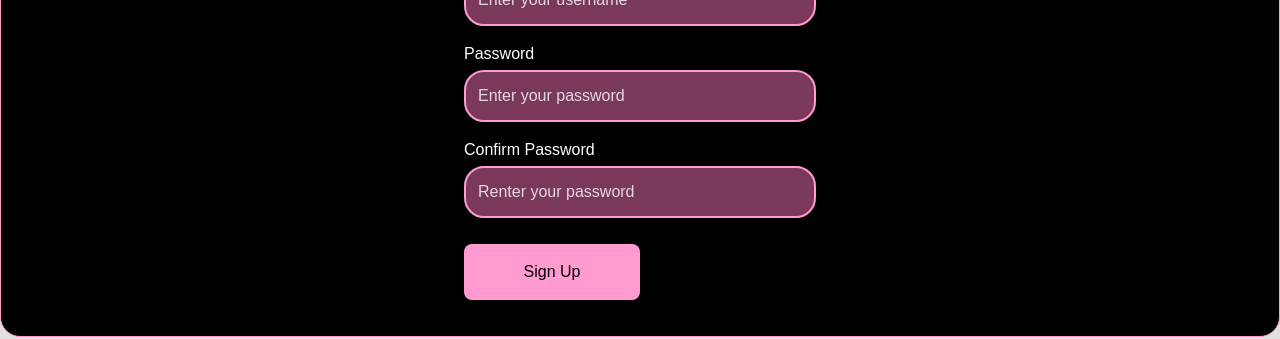
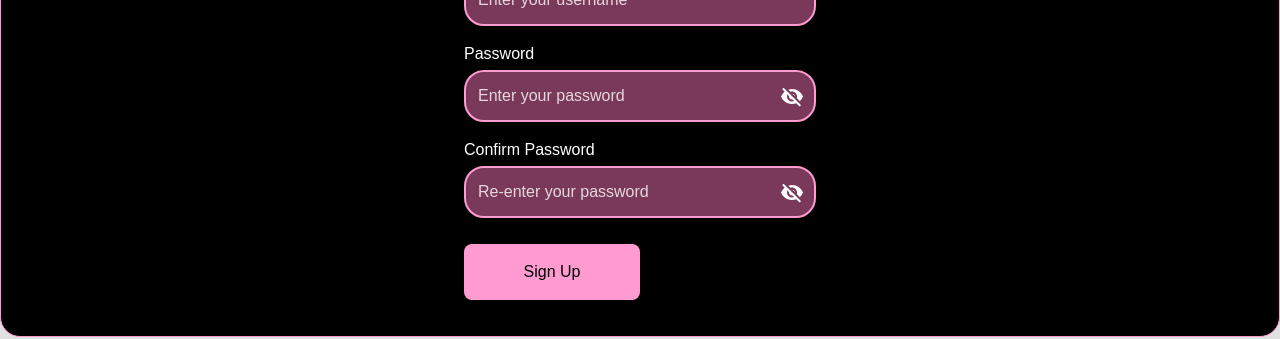
Before and after one commit to kacieyee/CSFinalProject, a Next.js app in the folder code/: page /signup in a window 1280 px wide. Shown: the part 183-522 px from the top of the page. Built offline with nearby package versions, Linux system fonts and the light colour scheme; no server answers.

Commit message:
visibility toggle working

```diff
--- a/code/src/app/signup/page.tsx
+++ b/code/src/app/signup/page.tsx
@@ -2,11 +2,13 @@
 import './signup.css';
 import { useState } from "react";
 import { useRouter } from 'next/navigation';
+import { VisibilityRounded, VisibilityOffRounded } from '@mui/icons-material';
 
 export default function SignUp() {
     const [username, setUsername] = useState('');
     const [password, setPassword] = useState('');
     const [confirm, setConfirm] = useState('');
+    const [showPassword, setShowPassword] = useState(false);
     const router = useRouter();
 
     const submitUser = async(e: any) => {
@@ -46,21 +48,61 @@ export default function SignUp() {
             />
 
             <label className="label">Password</label>
+          <div style={{ position: 'relative' }}>
             <input
-              type="password"
+              type={showPassword ? "text" : "password"}
               onChange={(e) => setPassword(e.target.value)}
               placeholder="Enter your password"
               className="inputField"
+              style={{ paddingRight: '2.5rem' }}
             />
+            <div
+              onClick={() => setShowPassword(!showPassword)}
+              style={{
+                position: 'absolute',
+                right: '0.75rem',
+                top: '50%',
+                transform: 'translateY(-50%)',
+                cursor: 'pointer',
+                paddingBottom: '15px',
+              }}
+            >
+              {showPassword ? (
+                <VisibilityRounded sx={{ color: 'white' }} />
+              ) : (
+                <VisibilityOffRounded sx={{ color: 'white' }} />
+              )}
+            </div>
+          </div>
 
           <div className="mb-6">
             <label className="label">Confirm Password</label>
+          <div style={{ position: 'relative' }}>
             <input
-              type="password"
-              onChange={(e) => setConfirm(e.target.value)}
-              placeholder="Renter your password"
+              type={showPassword ? "text" : "password"}
+              onChange={(e) => setPassword(e.target.value)}
+              placeholder="Re-enter your password"
               className="inputField"
+              style={{ paddingRight: '2.5rem' }}
             />
+            <div
+              onClick={() => setShowPassword(!showPassword)}
+              style={{
+                position: 'absolute',
+                right: '0.75rem',
+                top: '50%',
+                transform: 'translateY(-50%)',
+                cursor: 'pointer',
+                paddingBottom: '15px',
+              }}
+            >
+              {showPassword ? (
+                <VisibilityRounded sx={{ color: 'white' }} />
+              ) : (
+                <VisibilityOffRounded sx={{ color: 'white' }} />
+              )}
+            </div>
+          </div>
           </div>
           <div className="flex justify-center items-center">
           <button type="submit" className="loginButton">
```
Also changed, not shown: code/src/app/login/page.tsx (+29 -12 lines).
